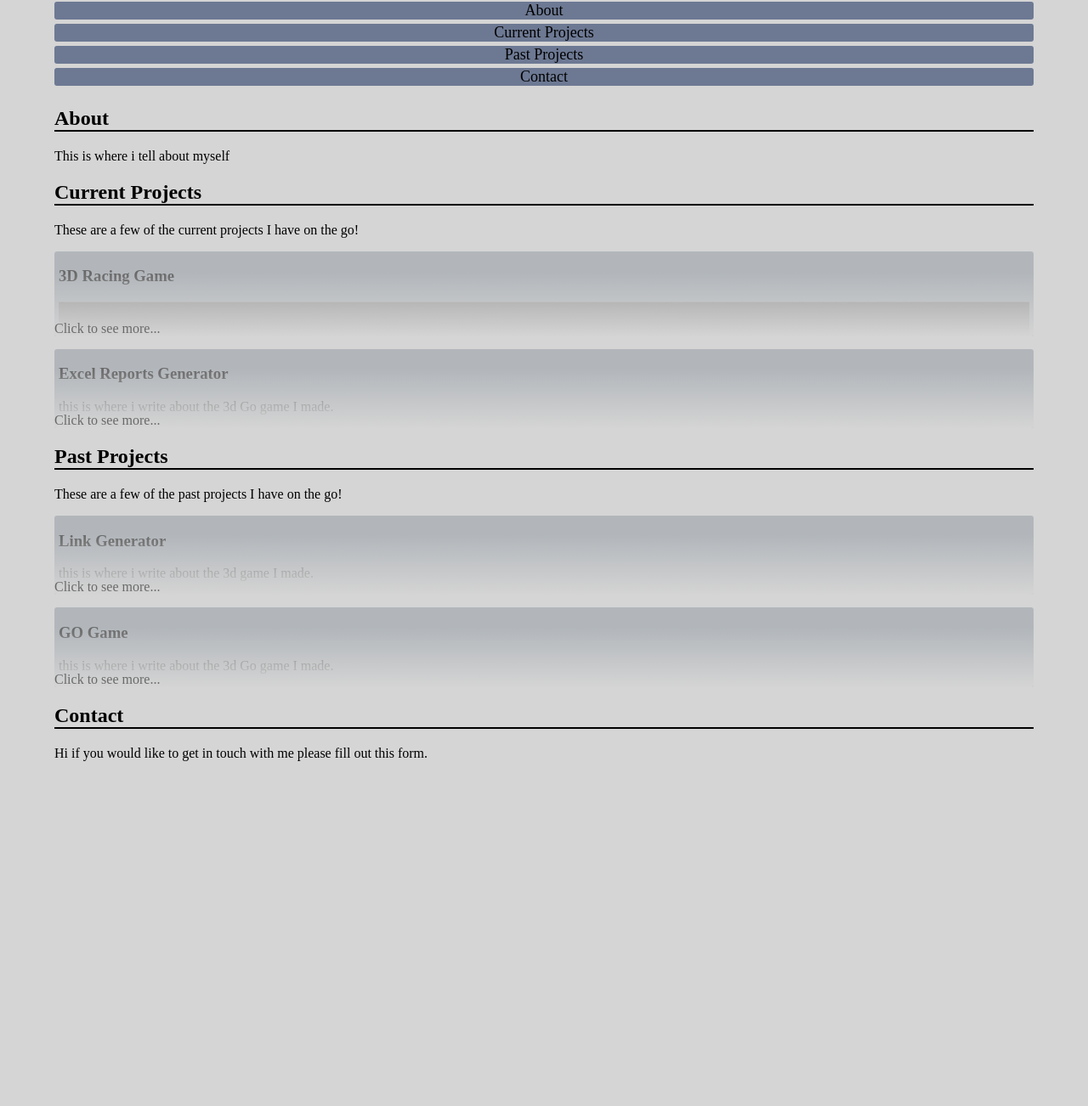
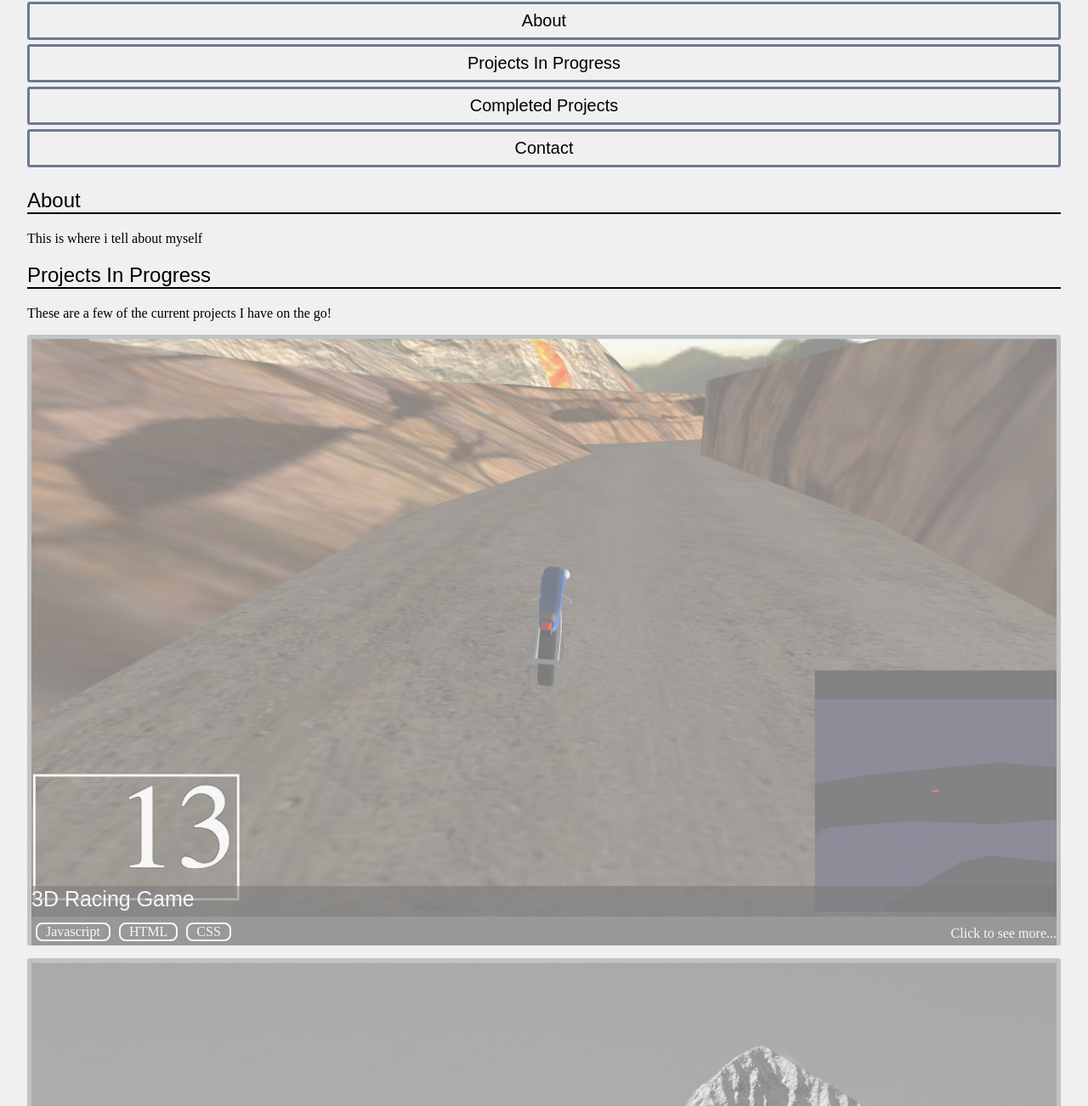
Before and after one commit to nathanbarlow/Portfolio_Site, a plain HTML site: page index.html in a window 1280 px wide. Shown: the part 211-1513 px from the top of the page at 85% size. Drawn offline with nearby package versions, Linux system fonts and the light colour scheme.

Commit message:
Add files via upload

```diff
--- a/index.html
+++ b/index.html
@@ -19,8 +19,8 @@
       <!-- Menu -->
       <div id="menuBox">
         <div class="menuButton" onclick="ScrollToElement('#aboutSection')">About</div>
-        <div class="menuButton" onclick="ScrollToElement('#currentSection')">Current Projects</div>
-        <div class="menuButton" onclick="ScrollToElement('#pastSection')">Past Projects</div>
+        <div class="menuButton" onclick="ScrollToElement('#currentSection')">Projects In Progress</div>
+        <div class="menuButton" onclick="ScrollToElement('#pastSection')">Completed Projects</div>
         <div class="menuButton" onclick="ScrollToElement('#contactSection')">Contact</div>
       </div>
 
@@ -33,17 +33,27 @@
         </div>
 
         <div class="contentSection">
-          <h2 id="currentSection">Current Projects</h2>
+          <h2 id="currentSection">Projects In Progress</h2>
           <p>
             These are a few of the current projects I have on the go!
           </p>
 
+          <!-- start of In Progress Articles -->
           <article class="project">
             <h3>3D Racing Game</h3>
-            <img class="articleImage" src="mountains.jpg" alt="An article image">
+            <div class="technologiesContainer">
+              <div class="technologies">
+                <div class="technology JS">Javascript</div>
+                <div class="technology HTML">HTML</div>
+                <div class="technology CSS">CSS</div>
+              </div>
+            </div>
+            <img class="articleImage" src="Bike_Playing.jpg" alt="Go game sample picture">
+            <div class="articleContents">
               <p>
-              this is where i write about the 3d game I made.
+                This is where i write about the 3d game I made.
               </p>
+            </div>
             <div class="seeMore">
               <div>
                 Click to see more...
@@ -53,8 +63,15 @@
 
           <article class="project">
             <h3>Excel Reports Generator</h3>
+            <img class="articleImage" src="mountains.jpg" alt="An article image">
+            <div class="technologiesContainer">
+              <div class="technologies">
+                  <div class="technology VBA">VBA</div>
+                  <div class="technology EXCEL">Excel</div>
+              </div>
+            </div>
             <p>
-              this is where i write about the 3d Go game I made.
+              this is where i write about the 3d game I made.
             </p>
             <div class="seeMore">
               <div>
@@ -65,15 +82,33 @@
         </div>
 
         <div class="contentSection">
-          <h2 id="pastSection">Past Projects</h2>
+          <h2 id="pastSection">Completed Projects</h2>
           <p>
             These are a few of the past projects I have on the go!
           </p>
+
+          <!-- Start of Completed Articles -->
           <article class="project">
-              <h3>Link Generator</h3>
+            <h3>3D Go Game</h3>
+            <div class="technologiesContainer">
+              <div class="technologies">
+                <div class="technology JS">Javascript</div>
+                <div class="technology HTML">HTML</div>
+                <div class="technology CSS">CSS</div>
+              </div>
+            </div>
+            <img class="articleImage" src="GoGame_Playing.jpg" alt="Go game sample picture">
+            <div class="articleContents">
               <p>
-                this is where i write about the 3d game I made.
+                This is where i write about the 3d game I made.
               </p>
+              <img class="articleImage" src="GoGame_Menu.jpg" alt="Go game sample picture">
+              <p>
+                This is where I write about the details of the project including
+                the way one can change the board style.
+              </p>
+              <img class="articleImage" src="GoGame_BoardStyle.jpg" alt="Go game sample picture">
+            </div>
             <div class="seeMore">
               <div>
                 Click to see more...
@@ -82,17 +117,27 @@
           </article>
 
           <article class="project">
-              <h3>GO Game</h3>
+            <h3>Animal Mayhem</h3>
+            <div class="technologiesContainer">
+              <div class="technologies">
+                <div class="technology JS">Javascript</div>
+                <div class="technology HTML">HTML</div>
+                <div class="technology CSS">CSS</div>
+              </div>
+            </div>
+            <img class="articleImage" src="Animal_Main.png" alt="Go game sample picture">
+            <div class="articleContents">
               <p>
-                this is where i write about the 3d Go game I made.
+                This is where i write about the 3d game I made.
               </p>
+              <img class="articleImage" src="Animal_Completed.png" alt="Go game sample picture">
+            </div>
             <div class="seeMore">
               <div>
                 Click to see more...
               </div>
             </div>
           </article>
-        </div>
 
         <div class="contentSection">
           <h2 id="contactSection">Contact</h2>
--- a/mobile.css
+++ b/mobile.css
@@ -1,5 +1,10 @@
+body {
+  margin-bottom: 50vh;
+  background-color: rgb(240, 240, 240);
+}
+
 #contentsContainer {
-  width: 90vw;
+  width: 95vw;
   margin-right: auto;
   margin-left: auto;
 }
@@ -22,6 +27,8 @@
   height: 100%;
 }
 
+
+/*--------CSS for Buttons------*/
 #menuBox {
   /*border-style: solid;*/
   width: 100%;
@@ -33,76 +40,157 @@
   /*border-style: solid;*/
   /*border-color: green;*/
   margin-bottom: 5px;
-  background-color: rgb(109, 121, 147);
+  padding-top: 8px;
+  padding-bottom: 8px;
+  background-color: rgba(109, 121, 147, 0);
+  border-color: rgb(109, 121, 147);
+  border-style: solid;
   text-align: center;
-  font-size: 18px;
+  font-size: 20px;
   border-radius: 3px;
+  font-family: sans-serif;
+  font-weight: normal;
 }
 .menuButton:hover {
-  background-color: rgb(182, 188, 201);
+  /*background-color: rgb(182, 188, 201);*/
+  cursor: pointer;
 }
 
 .contentSection h2 {
   border-style: solid;
   border-width: 0 0 2px 0;
+  font-family: sans-serif;
+  font-weight: normal;
 }
 
 h1 {
   position: absolute;
   bottom: 5px;
   left: 5px;
-  margin: 0px 0px 0px 0px;
+  margin-top: 0px;
+  margin-bottom: 0px;
   color: white;
+  font-family: sans-serif;
+  font-weight: normal;
+  font-size: 35px;
 }
 
+/*-------CSS for Articles------*/
 article {
   position: relative;
   overflow: hidden;
-  max-height: 100px;
+  max-height: 55vw;
   background-color: rgb(144, 153, 162);
   margin-bottom: 15px;
   opacity: 50%;
+  border-radius: 3px;
+
   padding-left: 5px;
   padding-right: 5px;
-  border-radius: 3px;
+  padding-top: 5px;
+  padding-bottom: 10px;
 }
-
-article:hover {
-  background-color: rgb(186, 191, 197);
-}
-
 .selected {
   max-height: none;
   /*overflow: hidden;*/
-  background-color: rgb(172, 179, 185);
+  /*background-color: rgb(172, 179, 185);*/
   box-shadow: 2px 4px rgb(191, 191, 191);
 }
 
-body {
-  margin-bottom: 50vh;
-  background-color: rgb(213, 213, 213);
+
+article h3 {
+  font-family: sans-serif;
+  font-weight: normal;
+  position: absolute;
+  font-size: 25px;
+  left: 10;
+  bottom: 15px;
+  color: white;
+  z-index: 1;
 }
+.selected h3 {
+  position: static;
+  margin-bottom: 5px;
+  margin-top: 12px;
+  color: black;
+}
+
+
+.articleContents {
+  visibility: hidden;
+}
+.selected .articleContents {
+  visibility: visible;
+}
+
+/* heiarchy: technologiesContainer > technologies > technology */
+.technologiesContainer {
+  position: absolute;
+  left: 10px;
+  bottom: 5px;
+  z-index: 1;
+}
+.selected .technologiesContainer {
+  position: static;
+  /*margin-left: 0px;*/
+  border-bottom: solid;
+  border-width: 2px;
+  margin-bottom: 8px;
+}
+
+
+.technologies {
+  display: flex;
+  justify-content: flex-start;
+}
+
+.technology {
+  background-color: rgba(0,0,0 0);
+  border-style: solid;
+  border-color: white;
+  border-radius: 8px;
+  border-width: 2px;
+  color: white;
+
+  margin-right: 10px;
+  padding-left: 10px;
+  padding-right: 10px;
+
+}
+.selected .technology {
+  border-style: none;
+  color: black;
+  padding-left: 0px;
+  margin-bottom: 0px;
+}
+
 
 .seeMore {
   position: absolute;
   bottom: 0px;
-  left: 0px;
-  width: 100%;
-  height: 75%;
-  background: linear-gradient(to bottom, rgba(213, 213, 213, 0), rgba(213, 213, 213,1));
+  width: calc(100% - 10px);
+  height: 70px;
+  background: rgba(10,10,10, .6);
+}
+.selected .seeMore {
+  visibility: hidden;
 }
 
+
+ /*css for div containers within the .seeMore div*/
 .seeMore div {
   font-size: 16px;
+  color: white;
+  width: 100%;
+  text-align: right;
   position: absolute;
   bottom: 0px;
+  padding-bottom: 5px;
 }
 
+/*css for the main image in each article*/
 .articleImage {
   position:relative;
   width: 100%;
+  /*max-height: 250px;*/
 }
-
-.selected .seeMore {
-  visibility: hidden;
-}
```
Also changed, not shown: Animal_Completed.png (added), Animal_Main.png (added), Bike_Playing.jpg (added), GoGame_BoardStyle.jpg (added), GoGame_Menu.jpg (added), GoGame_Playing.jpg (added). Lines whose indentation alone changed are shown as unchanged.
